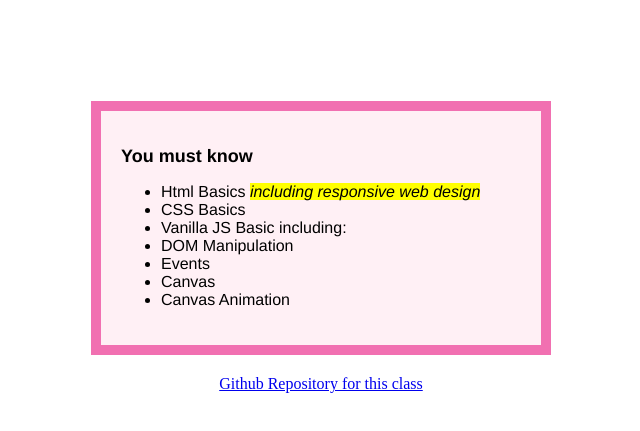
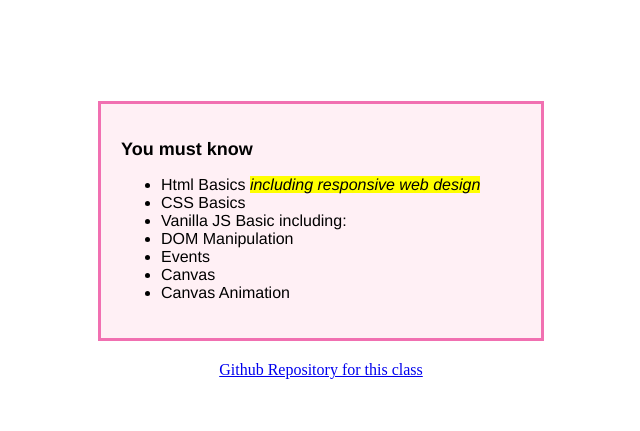
Before and after one commit to amirmahmoudi1967/wp3_web_application, a plain HTML site: page wp3/index.html in a window 1280 px wide. Shown: the part 167-598 px from the top of the page, without its empty margins (319-959 px from the left). Drawn offline with Linux system fonts and the light colour scheme.

Commit message:
Update style.css

```diff
--- a/wp3/style.css
+++ b/wp3/style.css
@@ -13,7 +13,7 @@
 
     width: 400px;
     margin: 20px auto; /* Vertical  Horizontal */
-    border: 10px solid #f170b1;
+    border: 3px solid #f170b1;
 
   }
   .link{
```
